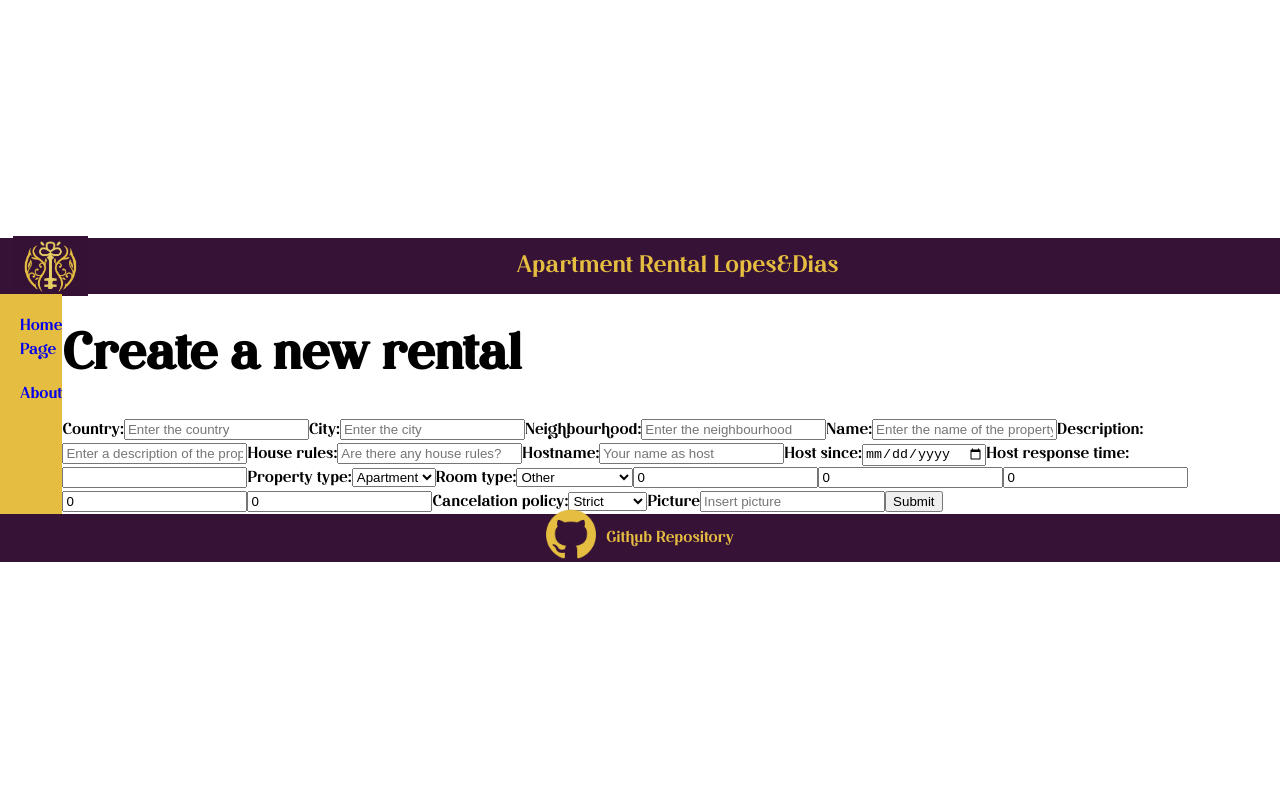
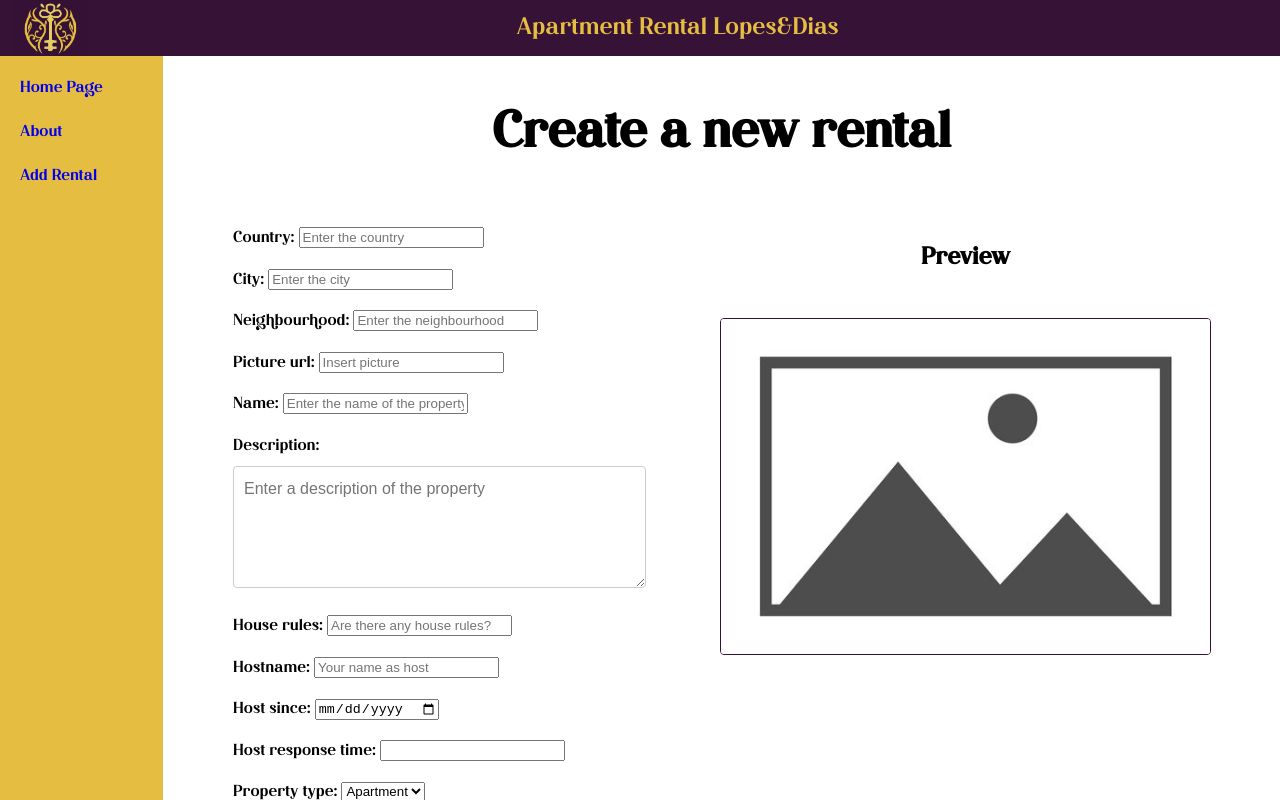
Before and after one commit to filipamiralopes/apartment-rental-dashboard, a React (Vite) app: page /add-rental in a window 1280 px wide. Shown: the top 800 px of the page. Built offline with nearby package versions, Linux system fonts and the light colour scheme.

Commit message:
css on add rental page, add rental link navbar, description to textarea

```diff
--- a/src/App.css
+++ b/src/App.css
@@ -259,6 +259,10 @@ a {
   text-align: center;
 }
 
+.page-not-found button:hover{
+  background-color: #d4a01f;
+}
+
 .about-project{
   padding: 5%;
   width: 100%;
@@ -299,3 +303,72 @@ a {
   background-color: #E5BD41;
   color: #361236;
 }
+
+.add-rental-page {
+  width: 100%;
+  display: flex;
+  flex-direction: column;
+  align-items: center;
+  padding: 2vh;
+  line-height: 2.6em;
+}
+
+.form-container {
+  display: flex;
+  justify-content: space-between;
+  width: 90%;
+  margin-top: 20px;
+}
+
+.form-left {
+  width: 40%;
+}
+
+.form-right {
+  width: 50%;
+  display: flex;
+  flex-direction: column;
+  align-items: center;
+}
+
+.image-preview {
+  width: 100%;
+  border: 1px solid #361236;
+  max-width: 500px;
+  border-radius: 4px;
+  margin-top: 20px;
+}
+
+.form-container button{
+  background-color: #E5BD41;
+  color: #361236;
+  border: none;
+  padding: 5px 15px;
+  border-radius: 3px;
+  font-size: 2em;
+  cursor: pointer;
+  font-family: "BC", Arial, Helvetica, sans-serif;
+  bottom: 10px;
+  right: 10px;
+  text-align: center;
+}
+
+.form-container button:hover{
+  background-color: #d4a01f;
+}
+
+.form-container textarea {
+  width: 100%;
+  padding: 10px;
+  border: 1px solid #ccc;
+  border-radius: 4px;
+  resize: vertical;
+  min-height: 100px;
+  font-family: Arial, sans-serif;
+  font-size: 1em;
+  line-height: 1.5;
+}
+
+.form-container textarea:focus {
+  border-color: #E5BD41;
+}
--- a/src/components/Sidebar.jsx
+++ b/src/components/Sidebar.jsx
@@ -5,6 +5,7 @@ const Sidebar = () => {
     <div className="sidebar">
       <Link to="/">Home Page</Link>
       <Link to="/about">About</Link>
+      <Link to="/add-rental">Add Rental</Link>
     </div>
   );
 };
--- a/src/pages/AddRental.jsx
+++ b/src/pages/AddRental.jsx
@@ -1,35 +1,43 @@
-import React, { useState } from "react";
-import { useNavigate } from "react-router-dom";
+import React, { useState } from 'react';
+import { useNavigate } from 'react-router-dom';
+import placeImage from '../assets/placeholder-photo.jpg';
+
 const AddRental = ({ rentals, setRentals }) => {
-  // State vars
-  const [country, setCountry] = useState("");
-  const [city, setCity] = useState("");
-  const [image, setImage] = useState("");
-  const [neighbourhood, setNeighbourhood] = useState("");
-  const [name, setName] = useState("");
-  const [description, setDescription] = useState("");
-  const [house_rules, setHouseRules] = useState("");
-  const [host_name, setHostName] = useState("");
-  const [host_since, setHostSince] = useState("");
-  const [host_response_time, setHostResponseTime] = useState("");
-  const [propertyType, setPropertyType] = useState("Apartment");
-  const [roomType, setRoomType] = useState("Other");
+	const [country, setCountry] = useState('');
+	const [city, setCity] = useState('');
+	const [image, setImage] = useState('');
+	const [neighbourhood, setNeighbourhood] = useState('');
+	const [name, setName] = useState('');
+	const [description, setDescription] = useState('');
+	const [house_rules, setHouseRules] = useState('');
+	const [host_name, setHostName] = useState('');
+	const [host_since, setHostSince] = useState('');
+	const [host_response_time, setHostResponseTime] = useState('');
+	const [propertyType, setPropertyType] = useState('Apartment');
+	const [roomType, setRoomType] = useState('Other');
 	const [accomodates, setAccomodates] = useState(0);
 	const [bedrooms, setBedrooms] = useState(0);
 	const [bathrooms, setBathrooms] = useState(0);
 	const [price, setPrice] = useState(0);
 	const [cleanFee, setCleanFee] = useState(0);
-  const [cancelRental, setCancelRental] = useState("Flexible");
+	const [cancelRental, setCancelRental] = useState('Flexible');
 	const nav = useNavigate();
 
-  // Functions
 	function handleAddRental(event) {
 		event.preventDefault();
 
+		//to check last id and add 1 to it, then turn it back to striiing
+		const lastId = rentals.reduce((maxId, rental) => {
+			const currId = parseInt(rental.id);
+			return currId > maxId ? currId : maxId;
+		}, 0);
+		const newId = (lastId + 1).toString();
+
 		const newUnit = {
+			id: newId,
 			country,
 			city,
-      "picture_url": {"url": image},
+			picture_url: { url: image },
 			neighbourhood,
 			name,
 			description,
@@ -46,239 +54,230 @@ const AddRental = ({ rentals, setRentals }) => {
 			cleanFee,
 			cancelRental,
 		};
+
 		setRentals([...rentals, newUnit]);
-    nav("/");
+		nav('/');
 	}
 
 	return (
-    <div>
+		<div className="add-rental-page">
 			<h1>Create a new rental</h1>
-      <div>
-        <form onSubmit={handleAddRental}>
+			<div className="form-container">
+				<form
+					onSubmit={handleAddRental}
+					className="form-left"
+				>
 					<label>
-            Country:
+						Country:<span> </span>
 						<input
 							name="country"
 							type="text"
 							placeholder="Enter the country"
 							value={country}
-              onChange={(event) => {
-                setCountry(event.target.value);
-              }}
+							onChange={(event) => setCountry(event.target.value)}
 						/>
 					</label>
+					<br />
 					<label>
-            City:
+						City: <span> </span>
 						<input
 							name="city"
 							type="text"
 							placeholder="Enter the city"
 							value={city}
-              onChange={(event) => {
-                setCity(event.target.value);
-              }}
+							onChange={(event) => setCity(event.target.value)}
 						/>
 					</label>
+					<br />
 					<label>
-            Neighbourhood:
+						Neighbourhood:<span> </span>
 						<input
 							name="neighbourhood"
 							type="text"
 							placeholder="Enter the neighbourhood"
 							value={neighbourhood}
-              onChange={(event) => {
-                setNeighbourhood(event.target.value);
-              }}
+							onChange={(event) => setNeighbourhood(event.target.value)}
 						/>
 					</label>
+					<br />
 					<label>
-            Name:
+						Picture url: <span> </span>
+						<input
+							name="image"
+							type="text"
+							placeholder="Insert picture"
+							value={image}
+							onChange={(event) => setImage(event.target.value)}
+						/>
+					</label>
+					<br />
+					<label>
+						Name:<span> </span>
 						<input
 							name="name"
 							type="text"
 							placeholder="Enter the name of the property"
 							value={name}
-              onChange={(event) => {
-                setName(event.target.value);
-              }}
+							onChange={(event) => setName(event.target.value)}
 						/>
 					</label>
+					<br />
 					<label>
-            Description:
-            <input
+						Description:<span> </span>
+						<textarea
 							name="description"
-              type="text"
 							placeholder="Enter a description of the property"
 							value={description}
-              onChange={(event) => {
-                setDescription(event.target.value);
-              }}
+							onChange={(event) => setDescription(event.target.value)}
 						/>
 					</label>
+					<br />
 					<label>
-            House rules:
+						House rules:<span> </span>
 						<input
 							name="house_rules"
 							type="text"
 							placeholder="Are there any house rules?"
 							value={house_rules}
-              onChange={(event) => {
-                setHouseRules(event.target.value);
-              }}
+							onChange={(event) => setHouseRules(event.target.value)}
 						/>
 					</label>
+					<br />
 					<label>
-            Hostname:
+						Hostname:<span> </span>
 						<input
 							name="host_name"
 							type="text"
 							placeholder="Your name as host"
 							value={host_name}
-              onChange={(event) => {
-                setHostName(event.target.value);
-              }}
+							onChange={(event) => setHostName(event.target.value)}
 						/>
 					</label>
+					<br />
 					<label>
-            Host since:
+						Host since:<span> </span>
 						<input
 							name="host_since"
 							type="date"
 							value={host_since}
-              onChange={(event) => {
-                setHostSince(event.target.value);
-              }}
+							onChange={(event) => setHostSince(event.target.value)}
 						/>
 					</label>
+					<br />
 					<label>
-            Host response time:
+						Host response time:<span> </span>
 						<input
 							name="host_response_time"
 							type="text"
 							value={host_response_time}
-              onChange={(event) => {
-                setHostResponseTime(event.target.value);
-              }}
+							onChange={(event) => setHostResponseTime(event.target.value)}
 						/>
 					</label>
+					<br />
 					<label>
-            Property type:
+						Property type:<span> </span>
 						<select
 							name="property-type"
 							value={propertyType}
-              onChange={(event) => {
-                setPropertyType(event.target.value);
-              }}
+							onChange={(event) => setPropertyType(event.target.value)}
 						>
 							<option value="Apartment">Apartment</option>
 							<option value="Loft">Loft</option>
 							<option value="Other">Other</option>
 						</select>
 					</label>
-
+					<br />
 					<label>
-            Room type:
+						Room type:<span> </span>
 						<select
 							name="room-type"
 							value={roomType}
-              onChange={(event) => {
-                setRoomType(event.target.value);
-              }}
+							onChange={(event) => setRoomType(event.target.value)}
 						>
 							<option value="Entire home/apt">Entire home/apt</option>
 							<option value="Private room">Private room</option>
 							<option value="Other">Other</option>
 						</select>
 					</label>
-
+					<br />
 					<label>
+						Accomodates:<span> </span>
 						<input
 							name="accomodates"
 							type="number"
 							value={accomodates}
 							min={0}
-              onChange={(event) => {
-                setAccomodates(event.target.value);
-              }}
+							onChange={(event) => setAccomodates(event.target.value)}
 						/>
 					</label>
-
+					<br />
 					<label>
+						Nrº of Bedrooms:<span> </span>
 						<input
 							name="bedrooms"
 							type="number"
 							value={bedrooms}
 							min={0}
-              onChange={(event) => {
-                setBedrooms(event.target.value);
-              }}
+							onChange={(event) => setBedrooms(event.target.value)}
 						/>
 					</label>
-
+					<br />
 					<label>
+						Nrº of Bathrooms:<span> </span>
 						<input
 							name="bathrooms"
 							type="number"
 							value={bathrooms}
 							min={0}
-              onChange={(event) => {
-                setBathrooms(event.target.value);
-              }}
+							onChange={(event) => setBathrooms(event.target.value)}
 						/>
 					</label>
-
+					<br />
 					<label>
+						Price per night:<span> </span>
 						<input
 							name="price"
 							type="number"
 							value={price}
 							min={0}
-              onChange={(event) => {
-                setPrice(event.target.value);
-              }}
+							onChange={(event) => setPrice(event.target.value)}
 						/>
 					</label>
-
+					<br />
 					<label>
+						Cleaning-fee:<span> </span>
 						<input
 							name="cleaning-fee"
 							type="number"
 							value={cleanFee}
 							min={0}
-              onChange={(event) => {
-                setCleanFee(event.target.value);
-              }}
+							onChange={(event) => setCleanFee(event.target.value)}
 						/>
 					</label>
-
+					<br />
 					<label>
-            Cancelation policy:
+						Cancelation policy:<span> </span>
 						<select
 							name="cancel-rental"
 							value={cancelRental}
-              onChange={(event) => {
-                setCancelRental(event.target.value);
-              }}
+							onChange={(event) => setCancelRental(event.target.value)}
 						>
 							<option value="strict">Strict</option>
 							<option value="moderate">Moderate</option>
 							<option value="flexible">Flexible</option>
 						</select>
 					</label>
-          <label>
-            Picture
-            <input
-              name="image"
-              type="text"
-              placeholder="Insert picture"
-              value={image}
-              onChange={(event) => {
-                setImage(event.target.value);
-              }}
-            />
-          </label>
+					<br />
 					<button>Submit</button>
 				</form>
+				<div className="form-right">
+					<h2>Preview</h2>
+					<img
+						src={image || placeImage}
+						alt="Preview"
+						className="image-preview"
+					/>
+				</div>
 			</div>
 		</div>
 	);
```
Also changed, not shown: src/assets/placeholder-photo.jpg (added). Lines whose indentation alone changed are shown as unchanged.
